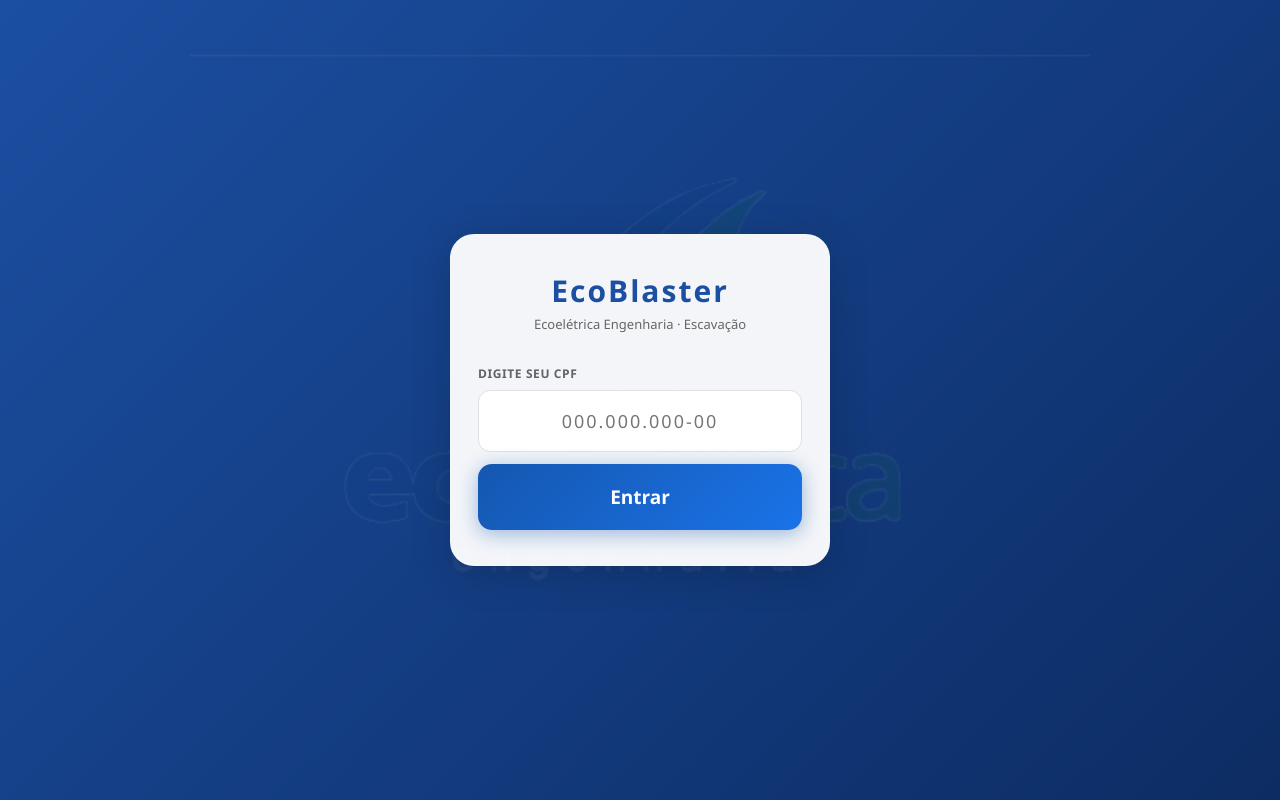
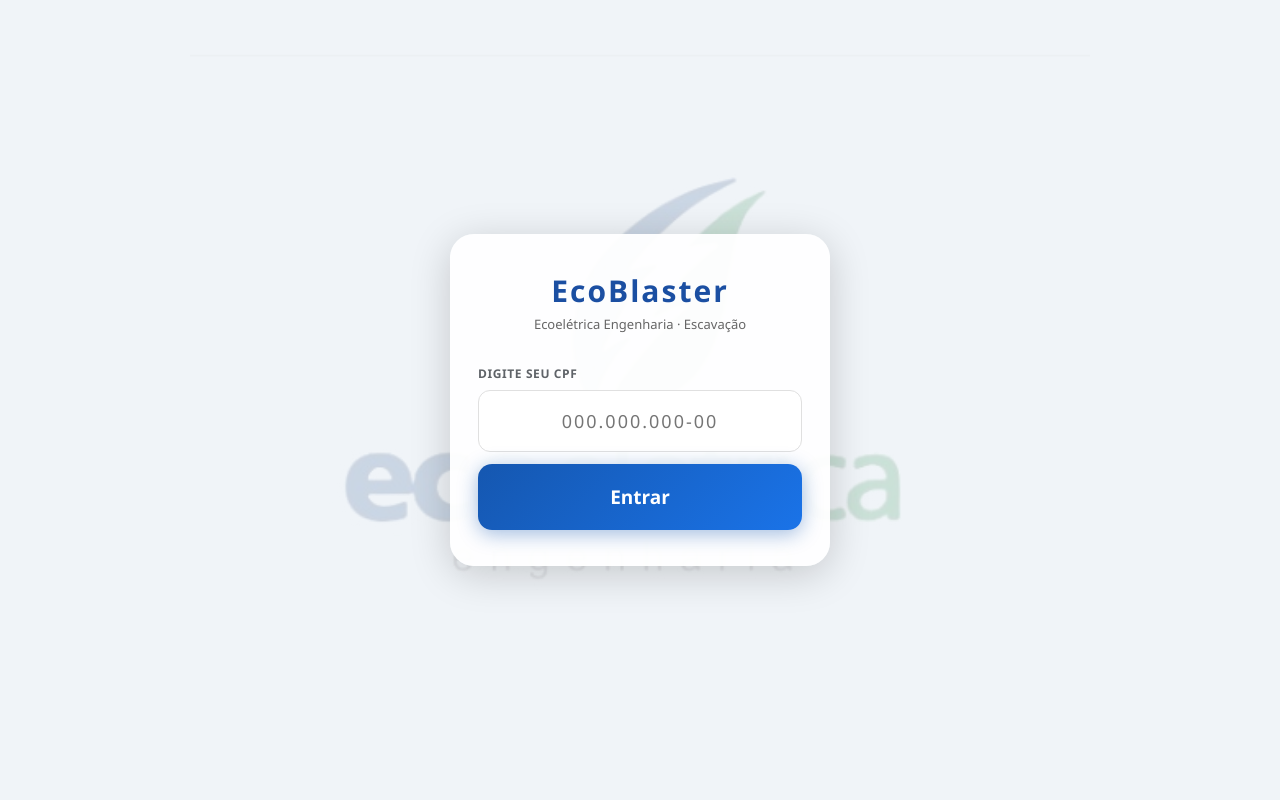
Before and after one commit to israel422/ecoblaster-web, a Next.js app: page / in a window 1280 px wide. Built offline with nearby package versions, Linux system fonts and the light colour scheme.

Commit message:
Fundo da tela de login: branco/claro em vez de azul escuro

```diff
--- a/src/app/globals.css
+++ b/src/app/globals.css
@@ -417,9 +417,7 @@ textarea.campo-grande {
   z-index: 100;
   padding: 24px;
   text-align: center;
-  background: linear-gradient(135deg, #1b4fa2, #0d2c63);
-  background-size: cover;
-  background-position: center;
+  background: #f0f4f8;
   overflow: hidden;
 }
 
@@ -430,7 +428,7 @@ textarea.campo-grande {
   transform: translate(-50%, -50%);
   width: 140%;
   max-width: 900px;
-  opacity: 0.1;
+  opacity: 0.16;
   pointer-events: none;
   z-index: 0;
 }
```
